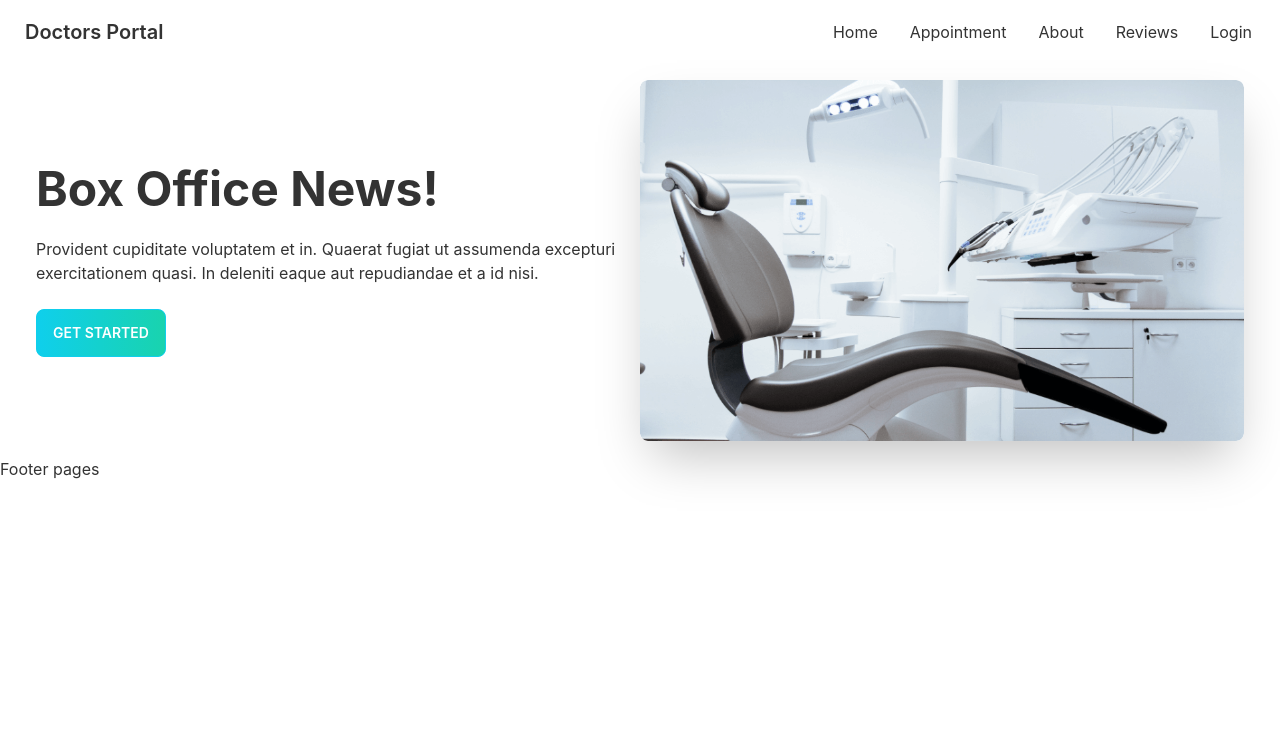
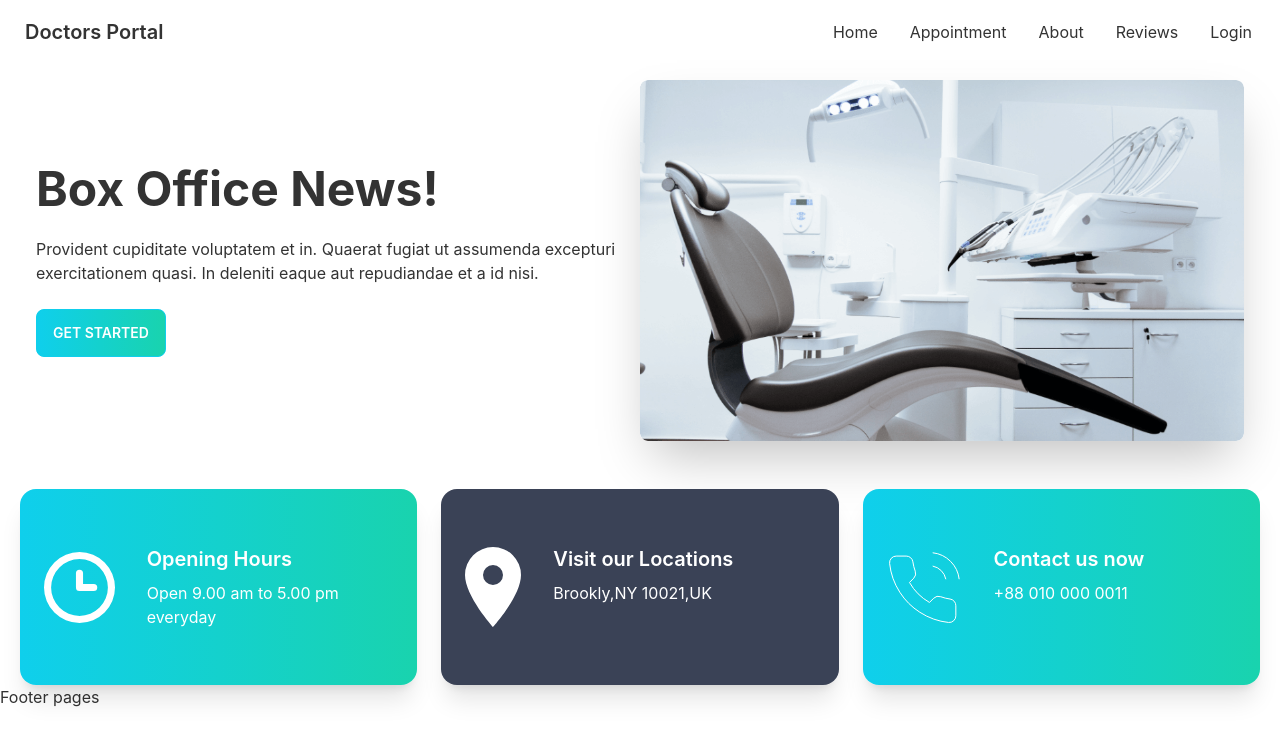
Before and after one commit to mustakimbellah/doctors-portal-client, a React (Create React App) app: page / in a window 1280 px wide. Shown: the top 746 px of the page. Built offline with nearby package versions, Linux system fonts and the light colour scheme.

Commit message:
navbar card section added

```diff
--- a/src/Pages/Home/Home/Home.js
+++ b/src/Pages/Home/Home/Home.js
@@ -1,10 +1,12 @@
 import React from 'react';
 import Banner from '../Banner/Banner';
+import InfoCards from '../InfoCards/InfoCards';
 
 const Home = () => {
     return (
         <div className='mx-5'>
             <Banner></Banner>
+            <InfoCards></InfoCards>
         </div>
     );
 };
--- /dev/null
+++ b/src/Pages/Home/InfoCards/InfoCard.js
@@ -0,0 +1,21 @@
+import React from 'react';
+
+const InfoCard = ({ card }) => {
+
+    const { name, description, icon, bgClass } = card;
+
+    return (
+        <div className={`card text-white p-6 card-side shadow-xl ${bgClass}`}>
+            <figure>
+                <img src={icon} alt="" />
+            </figure>
+            <div className="card-body">
+                <h2 className="card-title">{name}</h2>
+                <p>{description}</p>
+
+            </div>
+        </div>
+    );
+};
+
+export default InfoCard;
--- /dev/null
+++ b/src/Pages/Home/InfoCards/InfoCards.js
@@ -0,0 +1,50 @@
+import React from 'react';
+import clock from '../../../assets/icons/clock.svg';
+import marker from '../../../assets/icons/marker.svg';
+import phone from '../../../assets/icons/phone.svg';
+import InfoCard from './InfoCard';
+
+const InfoCards = () => {
+
+    const cardData = [
+        {
+            id: 1,
+            name: 'Opening Hours',
+            description: 'Open 9.00 am to 5.00 pm everyday',
+            icon: clock,
+            bgClass: 'bg-gradient-to-r from-primary to-secondary'
+
+        },
+        {
+            id: 2,
+            name: 'Visit our Locations',
+            description: 'Brookly,NY 10021,UK',
+            icon: marker,
+            bgClass: 'bg-accent'
+
+        },
+        {
+            id: 3,
+            name: 'Contact us now',
+            description: '+88 010 000 0011',
+            icon: phone,
+            bgClass: 'bg-gradient-to-r from-primary to-secondary'
+
+        }
+    ]
+
+    return (
+        <div className='grid mt-8 gap-6 grid-cols-1 md:grid-cols-2 lg:grid-cols-3'>
+            {
+                cardData.map(card => <InfoCard
+                    key={card.id}
+                    card={card}
+                ></InfoCard>)
+
+            }
+
+        </div>
+    );
+};
+
+export default InfoCards;
```
